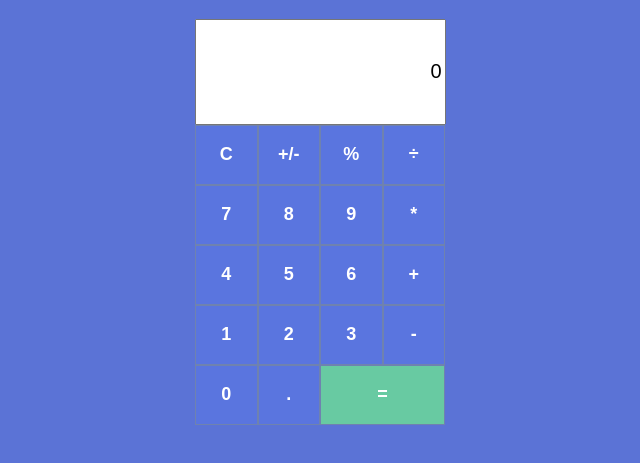
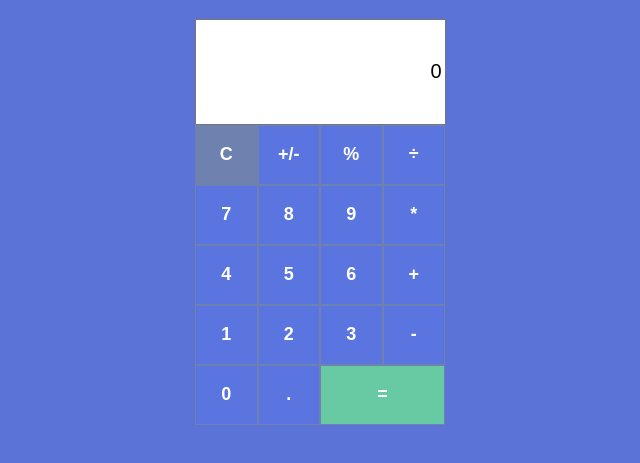
Before and after one commit to DanylNaranovych/FullStack-Race00-Calculator, a plain HTML site: page index.html in a window 1280 px wide. In both pictures the pointer is over the button 546 px from the left and 215 px from the top of the page. Shown: the part 61-524 px from the top of the page, without its empty margins (320-960 px from the left). Drawn offline with Linux system fonts and the light colour scheme.

Commit message:
Buttons_Style

```diff
--- a/css/style.css
+++ b/css/style.css
@@ -29,6 +29,15 @@ body {
   background-color: rgb(104,202,162);
 }
 
+.buttons button:hover {
+  background-color: rgb(111, 130, 175);
+  cursor: pointer;
+}
+
+.buttons button:active {
+  background-color: rgb(60, 87, 193);
+}
+
 
 #display {
   width: 97%;
```
